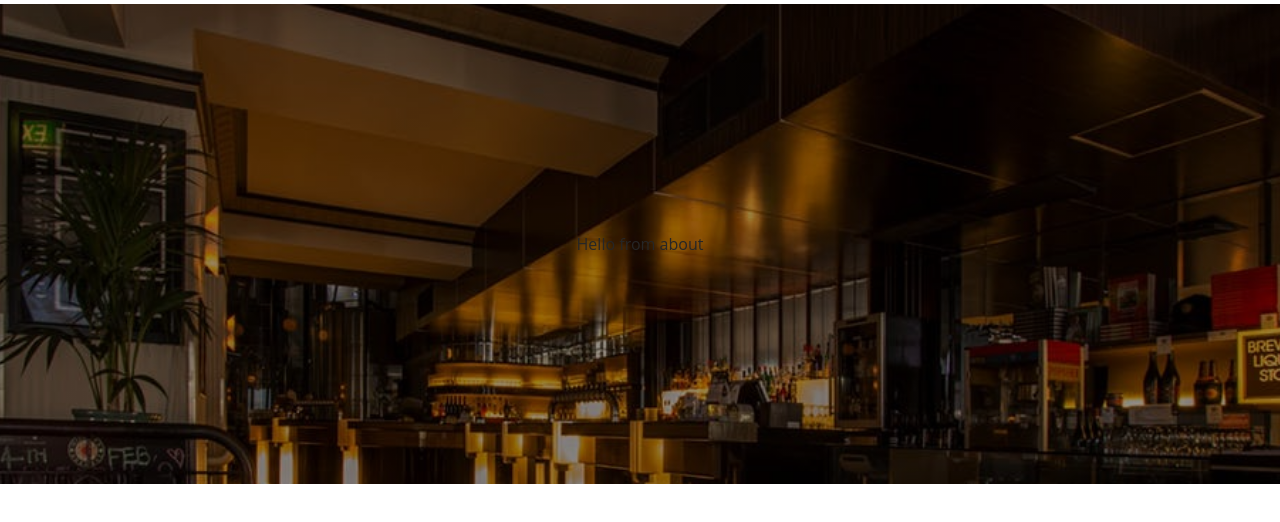
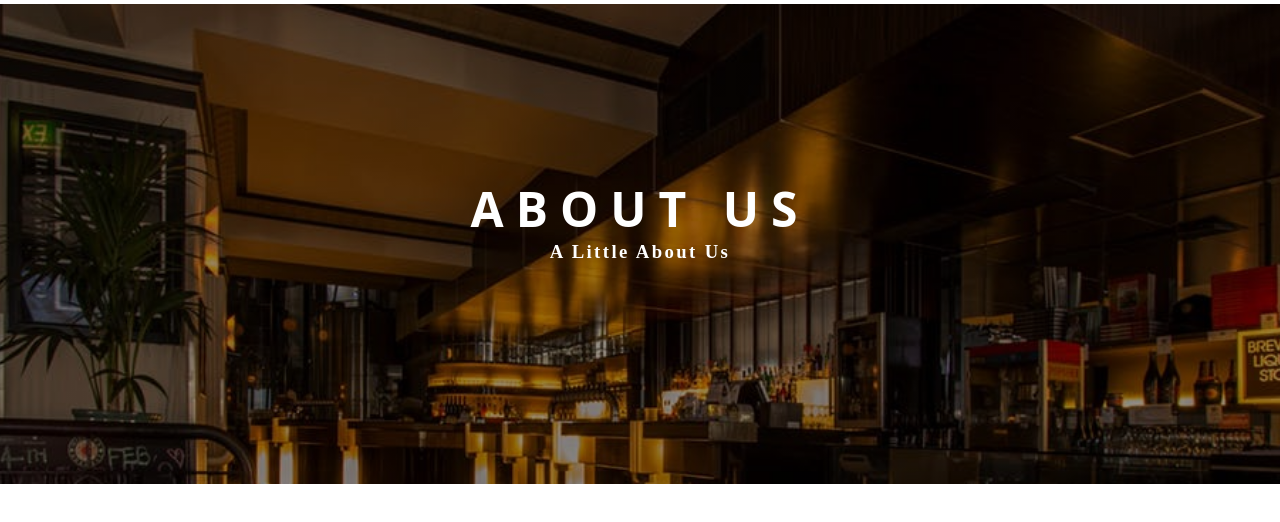
Before and after one commit to devktiger/gatsby-restaurant-recording, a Gatsby site: page /about in a window 1280 px wide. Shown: the part 52-574 px from the top of the page. Built offline with nearby package versions, Linux system fonts and the light colour scheme; Gatsby itself is replaced by a stand-in of ours.

Commit message:
banner added

```diff
--- a/src/pages/about.js
+++ b/src/pages/about.js
@@ -2,13 +2,15 @@
 
 import Layout from '../components/layout';
 import SEO from '../components/seo';
-import { PageHeader } from '../utils';
+import { PageHeader, Banner } from '../utils';
 import aboutImg from '../images/bcg/aboutBcg.jpeg';
 
 const AboutPage = () => (
 	<Layout>
 		<SEO title='Home' keywords={[ 'gatsby', 'application', 'react' ]} />
-		<PageHeader img={aboutImg}>Hello from about</PageHeader>
+		<PageHeader img={aboutImg}>
+			<Banner title='about us' subtitle='a little about us' />
+		</PageHeader>
 	</Layout>
 );
 
--- a/src/pages/contact.js
+++ b/src/pages/contact.js
@@ -2,14 +2,14 @@
 
 import Layout from '../components/layout';
 import SEO from '../components/seo';
-import { PageHeader } from '../utils';
+import { PageHeader, Banner } from '../utils';
 import contactImg from '../images/bcg/contactBcg.jpeg';
 
 const ContactPage = () => (
 	<Layout>
 		<SEO title='Home' keywords={[ 'gatsby', 'application', 'react' ]} />
 		<PageHeader img={contactImg}>
-			<h1>hello from Contact</h1>
+			<Banner title='contact us' subtitle='let&#39;s get in touch' />
 		</PageHeader>
 	</Layout>
 );
--- a/src/pages/index.js
+++ b/src/pages/index.js
@@ -2,13 +2,15 @@
 
 import Layout from '../components/layout';
 import SEO from '../components/seo';
-import { HomeHeader } from '../utils';
+import { HomeHeader, Banner } from '../utils';
 import img from '../images/bcg/homeBcg.jpeg';
 
 const IndexPage = () => (
 	<Layout>
 		<SEO title='Home' keywords={[ 'gatsby', 'application', 'react' ]} />
-		<HomeHeader img={img}>hello from home header</HomeHeader>
+		<HomeHeader img={img}>
+			<Banner title='eatery' subtitle='55 main street. Santa Monica, CA' />
+		</HomeHeader>
 	</Layout>
 );
 
--- a/src/pages/menu.js
+++ b/src/pages/menu.js
@@ -2,14 +2,14 @@
 
 import Layout from '../components/layout';
 import SEO from '../components/seo';
-import { PageHeader } from '../utils';
+import { PageHeader, Banner } from '../utils';
 import menuImg from '../images/bcg/menuBcg.jpeg';
 
 const MenuPage = () => (
 	<Layout>
 		<SEO title='Home' keywords={[ 'gatsby', 'application', 'react' ]} />
 		<PageHeader img={menuImg}>
-			<h1>hello from Menu</h1>
+			<Banner title='Menu' subtitle={`let's dig in `} />
 		</PageHeader>
 	</Layout>
 );
--- /dev/null
+++ b/src/utils/Banner.js
@@ -0,0 +1,34 @@
+import React from 'react';
+import styled from 'styled-components';
+import { styles } from '../utils';
+
+export default function Banner({ title, subtitle, children }) {
+	return (
+		<BannerWrapper>
+			<h1 className='title'>{title}</h1>
+			<h3 className='subtitle'>{subtitle}</h3>
+			{children}
+		</BannerWrapper>
+	);
+}
+
+const BannerWrapper = styled.div`
+	margin-bottom: 3rem;
+	text-align: center;
+	.title {
+		color: ${styles.colors.mainWhite};
+		font-size: 3rem;
+		text-transform: uppercase;
+		${styles.letterSpacing({ spacing: '0.75rem' })};
+	}
+	.subtitle {
+		color: ${styles.colors.mainWhite};
+		${styles.textSlanted};
+		${styles.letterSpacing({ spacing: '0.15rem' })};
+		text-transform: capitalize;
+	}
+`;
+
+Banner.defaultProps = {
+  title: 'default title',
+}
--- a/src/utils/index.js
+++ b/src/utils/index.js
@@ -1,3 +1,4 @@
 import * as styles from './styles';
 import { HomeHeader, PageHeader } from './Header';
-export { styles, HomeHeader, PageHeader };
+import Banner from './Banner';
+export { styles, HomeHeader, PageHeader, Banner };
```
